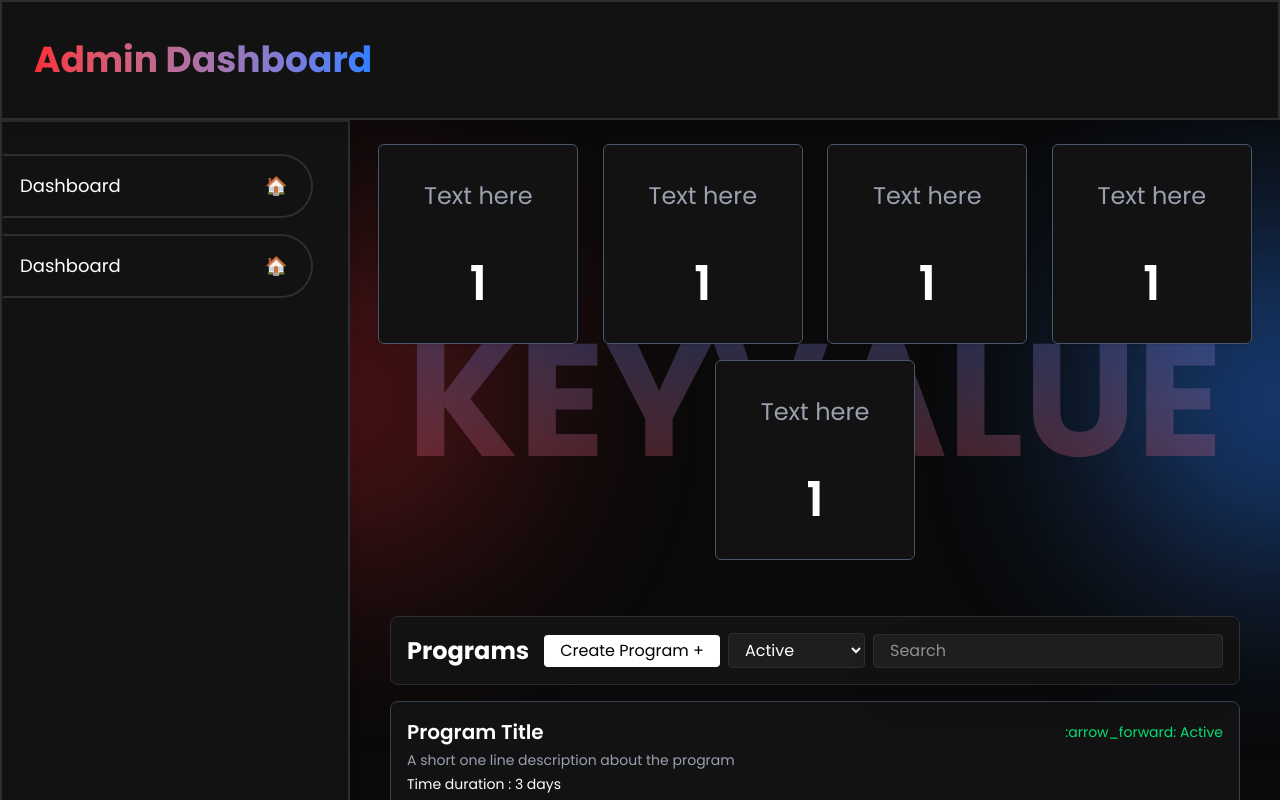
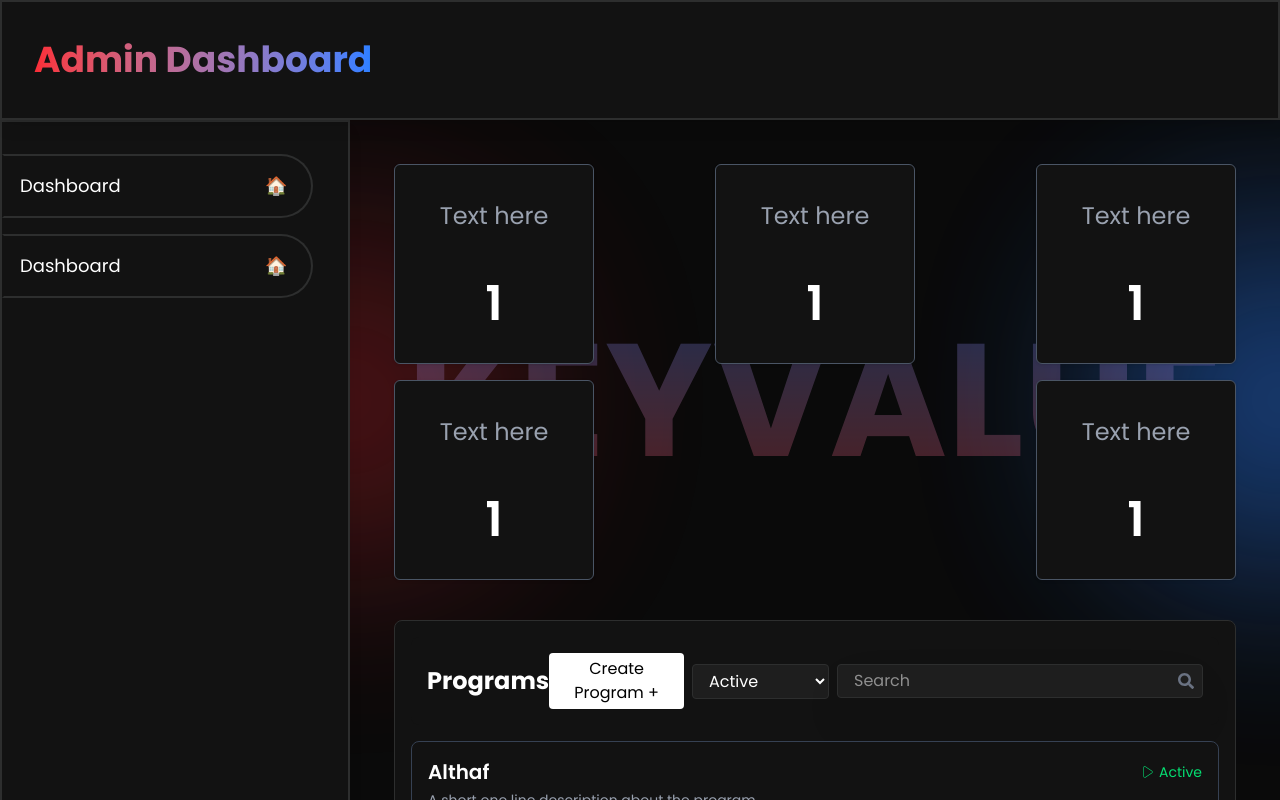
Before and after one commit to NamrithaGirish/Training-Management-Keyvalue, a React (Vite) app in the folder frontend/: page / in a window 1280 px wide. Built offline with nearby package versions, Linux system fonts and the light colour scheme.

Commit message:
Restructured directories and completed high priority functionalities of Admin Dashboard page

```diff
--- a/frontend/src/components/eventList/EventList.tsx
+++ b/frontend/src/components/eventList/EventList.tsx
@@ -1,4 +1,7 @@
-import React, { useState } from "react";
+import { useState } from "react";
+import { CiPlay1 } from "react-icons/ci";
+import { FaSearch } from "react-icons/fa";
+
 type CardProps = {
     title: string;
     description: string;
@@ -15,6 +18,41 @@ type EventListProps = {
     data?: CardProps[];
 };
 
+const EventListItem = ({ item }: { item: CardProps }) => {
+    return (
+        <div className="border border-gray-700 p-4 rounded-lg bg-[#121212]">
+            <div className="flex items-center justify-between">
+                <h3 className="text-xl font-semibold">{item.title}</h3>
+                <span className="text-sm text-green-400 flex items-center gap-1">
+                    <CiPlay1 />
+                    <p>{item.status}</p>
+                </span>
+            </div>
+            <p className="text-sm mt-1 text-gray-400">{item.description}</p>
+            <p className="text-sm mt-1">Time duration : {item.duration}</p>
+            {item.trainer && (
+                <p className="text-sm mt-1">Trainer : {item.trainer}</p>
+            )}
+            {item.totalSessions !== undefined && (
+                <p className="text-sm mt-1">
+                    Total sessions : {item.totalSessions}
+                </p>
+            )}
+            {item.progress !== undefined && (
+                <div className="mt-2">
+                    <p className="text-sm">Progress : {item.progress}%</p>
+                    <div className="w-full bg-gray-700 rounded-full h-2 mt-1">
+                        <div
+                            className="bg-white h-2 rounded-full"
+                            style={{ width: `${item.progress}%` }}
+                        ></div>
+                    </div>
+                </div>
+            )}
+        </div>
+    );
+};
+
 const EventList: React.FC<EventListProps> = ({
     heading,
     showCreateButton = false,
@@ -25,12 +63,13 @@ const EventList: React.FC<EventListProps> = ({
     const [searchTerm, setSearchTerm] = useState("");
     const filteredData = (data || []).filter(
         (item) =>
-            item.title.toLowerCase().includes(searchTerm.toLowerCase()) &&
-            item.status === statusFilter
+            (item.title.toLowerCase().includes(searchTerm.toLowerCase()) &&
+                (statusFilter.toLowerCase() == "all" || item.status === statusFilter))
     );
     return (
-        <div className="p-4 text-white w-full">
-            <div className="flex justify-between items-center mb-4 border border-borderColor p-4 rounded-lg bg-cardColor">
+        <div className=" text-white w-full">
+            <div className="flex flex-col items-center border border-borderColor p-4 rounded-lg bg-cardColor">
+                <div className="flex justify-between items-center mb-4  p-4 rounded-lg bg-cardColor w-full">
                     <h2 className="text-2xl font-bold">{heading}</h2>
                     <div className="flex items-center space-x-2">
                         {showCreateButton && (
@@ -47,9 +86,18 @@ const EventList: React.FC<EventListProps> = ({
                             value={statusFilter}
                             onChange={(e) => setStatusFilter(e.target.value)}
                         >
-                        <option className="bg-itemColor" value="Active">Active</option>
-                        <option className="bg-itemColor" value="Scheduled">Scheduled</option>
-                        <option className="bg-itemColor" value="Completed">Completed</option>
+                            <option className="bg-itemColor" value="Active">
+                                Active
+                            </option>
+                            <option className="bg-itemColor" value="Scheduled">
+                                Scheduled
+                            </option>
+                            <option className="bg-itemColor" value="Completed">
+                                Completed
+                            </option>
+                            <option className="bg-itemColor" value="All">
+                                All
+                            </option>
                         </select>
 
                         <div className="flex items-center border border-borderColor rounded px-2 bg-itemColor shadow-2xl">
@@ -60,56 +108,16 @@ const EventList: React.FC<EventListProps> = ({
                                 value={searchTerm}
                                 onChange={(e) => setSearchTerm(e.target.value)}
                             />
-                        <span></span>
+                            <FaSearch className="text-gray-500" />
                         </div>
                     </div>
                 </div>
 
-            <div className="space-y-4">
+                <div className="space-y-4 w-full">
                     {filteredData.map((item, index) => (
-                    <div
-                        key={index}
-                        className="border border-gray-700 p-4 rounded-lg bg-[#121212]"
-                    >
-                        <div className="flex items-center justify-between">
-                            <h3 className="text-xl font-semibold">
-                                {item.title}
-                            </h3>
-                            <span className="text-sm text-green-400">
-                                :arrow_forward: {item.status}
-                            </span>
+                        <EventListItem key={index} item={item} />
+                    ))}
                 </div>
-                        <p className="text-sm mt-1 text-gray-400">
-                            {item.description}
-                        </p>
-                        <p className="text-sm mt-1">
-                            Time duration : {item.duration}
-                        </p>
-                        {item.trainer && (
-                            <p className="text-sm mt-1">
-                                Trainer : {item.trainer}
-                            </p>
-                        )}
-                        {item.totalSessions !== undefined && (
-                            <p className="text-sm mt-1">
-                                Total sessions : {item.totalSessions}
-                            </p>
-                        )}
-                        {item.progress !== undefined && (
-                            <div className="mt-2">
-                                <p className="text-sm">
-                                    Progress : {item.progress}%
-                                </p>
-                                <div className="w-full bg-gray-700 rounded-full h-2 mt-1">
-                                    <div
-                                        className="bg-white h-2 rounded-full"
-                                        style={{ width: `${item.progress}%` }}
-                                    ></div>
-                                </div>
-                            </div>
-                        )}
-                    </div>
-                ))}
             </div>
         </div>
     );
--- /dev/null
+++ b/frontend/src/components/header/Header.tsx
@@ -0,0 +1,13 @@
+const Header = ({ title="Title" } : { title?: string }) => {
+    return (
+        <div
+            className={`flex items-center justify-between w-full py-4 px-8 bg-cardColor h-headerHeight border-2 border-borderColor fixed top-0 left-0 right-0 text-white shadow-lg z-50`}
+        >
+            <h1 className="text-4xl font-bold bg-gradient-to-r from-red-500  to-blue-500 text-transparent bg-clip-text">
+                {title}
+            </h1>
+        </div>
+    );
+};
+
+export default Header;
--- /dev/null
+++ b/frontend/src/components/layout/Layout.tsx
@@ -0,0 +1,35 @@
+import Header from "../header/Header";
+import Navbar from "../navbar/Navbar";
+
+const LightEffect = () => {
+    return (
+        <div className="w-bodyWidth h-screen flex items-center justify-center fixed top-0 pointer-events-none">
+            <div className="w-full h-full flex items-center justify-center absolute top-0 opacity-80">
+                <div className="absolute left-0 -translate-x-1/2 w-70 h-70 bg-red-500 rounded-full blur-[120px] animate-[pulse_4s_ease-in-out_infinite]"></div>
+                <div className="absolute right-0 translate-x-1/2 w-70 h-70 bg-blue-500 rounded-full blur-[120px] animate-[pulse_4s_ease-in-out_2s_infinite]"></div>
+            </div>
+            <h1 className="absolute w-full text-center text-[1000%] uppercase font-bold bg-gradient-to-b from-blue-500  to-red-500 text-transparent bg-clip-text opacity-30 scale-100">
+                Keyvalue
+            </h1>
+        </div>
+    );
+};
+
+const Layout = ({ title, children }: { title?: string, children?: React.ReactNode }) => {
+    return (
+        <div className="flex flex-col min-h-screen bg-bgColor">
+            <Header title={title}/>
+            <Navbar />
+            <div className="flex mt-headerHeight">
+                <div className="w-full h-bodyHeight relative ml-navbarWidth">
+                    <LightEffect />
+                    <main className="p-6 overflow-y-auto w-full h-full relative z-10">
+                        {children}
+                    </main>
+                </div>
+            </div>
+        </div>
+    );
+};
+
+export default Layout;
--- /dev/null
+++ b/frontend/src/components/navbar/Navbar.tsx
@@ -0,0 +1,34 @@
+const NavbarItem = ({
+    label = "label",
+    icon = "icon",
+}: {
+    label?: string;
+    icon?: string;
+}) => {
+    return (
+        <li>
+            <a
+                href="#"
+                className="flex justify-between items-center w-9/10 border-2 border-borderColor border-l-transparent bg-cardColor rounded-r-full p-4 pr-6"
+            >
+                <p className="text-white text-lg">{label}</p>
+                <span className="text-white text-lg">{icon}</span>
+            </a>
+        </li>
+    );
+};
+
+const Navbar = () => {
+    return (
+        <nav
+            className={`fixed top-headerHeight -translate-x-2px left-0 bottom-0 w-navbarWidth h-full bg-cardColor text-white shadow-lg py-8 z-40 border-2 border-borderColor`}
+        >
+            <ul className="space-y-4">
+                <NavbarItem label="Dashboard" icon="🏠" />
+                <NavbarItem label="Dashboard" icon="🏠" />
+            </ul>
+        </nav>
+    );
+};
+
+export default Navbar;
--- a/frontend/src/pages/adminDashboard/AdminDashboard.tsx
+++ b/frontend/src/pages/adminDashboard/AdminDashboard.tsx
@@ -1,69 +1,10 @@
 import DashboardCard from "../../components/card/Card";
 import EventList from "../../components/eventList/EventList";
-
-const Header = () => {
-    return (
-        <div
-            className={`flex items-center justify-between w-full py-4 px-8 bg-cardColor h-headerHeight border-2 border-borderColor fixed top-0 left-0 right-0 text-white shadow-lg z-50`}
-        >
-            <h1 className="text-4xl font-bold bg-gradient-to-r from-red-500  to-blue-500 text-transparent bg-clip-text">
-                Admin Dashboard
-            </h1>
-        </div>
-    );
-};
-
-const NavbarItem = ({
-    label = "label",
-    icon = "icon",
-}: {
-    label?: string;
-    icon?: string;
-}) => {
-    return (
-        <li>
-            <a
-                href="#"
-                className="flex justify-between items-center w-9/10 border-2 border-borderColor border-l-transparent bg-cardColor rounded-r-full p-4 pr-6"
-            >
-                <p className="text-white text-lg">{label}</p>
-                <span className="text-white text-lg">{icon}</span>
-            </a>
-        </li>
-    );
-};
-
-const Navbar = () => {
-    return (
-        <nav
-            className={`fixed top-headerHeight -translate-x-2px left-0 bottom-0 w-navbarWidth h-full bg-cardColor text-white shadow-lg py-8 z-40 border-2 border-borderColor`}
-        >
-            <ul className="space-y-4">
-                <NavbarItem label="Dashboard" icon="🏠" />
-                <NavbarItem label="Dashboard" icon="🏠" />
-            </ul>
-        </nav>
-    );
-};
-
-const LightEffect = () => {
-    return (
-        <div className="w-bodyWidth h-screen flex items-center justify-center fixed top-0 pointer-events-none">
-            <div className="w-full h-full flex items-center justify-center absolute top-0 opacity-80">
-                <div className="absolute left-0 -translate-x-1/2 w-70 h-70 bg-red-500 rounded-full blur-[120px] animate-[pulse_4s_ease-in-out_infinite]"></div>
-                <div className="absolute right-0 translate-x-1/2 w-70 h-70 bg-blue-500 rounded-full blur-[120px] animate-[pulse_4s_ease-in-out_2s_infinite]"></div>
-            </div>
-            <h1 className="absolute w-full text-center text-[1000%] uppercase font-bold bg-gradient-to-b from-blue-500  to-red-500 text-transparent bg-clip-text opacity-30 scale-100">
-                Keyvalue
-            </h1>
-        </div>
-    );
-};
-
+import Layout from "../../components/layout/Layout";
 
 const CardsList = () => {
     return (
-        <div className="flex flex-wrap items-center justify-around gap-4 w-full">
+        <div className="flex flex-wrap items-center justify-between gap-4 w-full">
             <DashboardCard label="Text here" value="1" />
             <DashboardCard label="Text here" value="1" />
             <DashboardCard label="Text here" value="1" />
@@ -73,27 +14,10 @@ const CardsList = () => {
     );
 };
 
-const Layout = ({ children }: { children?: React.ReactNode }) => {
-    return (
-        <div className="flex flex-col min-h-screen bg-bgColor">
-            <Header />
-            <Navbar />
-            <div className="flex mt-headerHeight">
-                <div className="w-full h-bodyHeight relative ml-navbarWidth">
-                    <LightEffect />
-                    <main className="p-6 overflow-y-auto w-full h-full relative z-10">
-                        {children}
-                    </main>
-                </div>
-            </div>
-        </div>
-    );
-};
-
 const AdminDashboard = () => {
     return (
-        <Layout>
-            <div className="flex flex-col items-center justify-center gap-10">
+        <Layout title="Admin Dashboard">
+            <div className="flex flex-col items-center justify-center gap-10 p-5">
                 <CardsList />
                 <EventList
                     heading="Programs"
@@ -101,7 +25,7 @@ const AdminDashboard = () => {
                     onCreateClick={() => console.log("Create program clicked")}
                     data={[
                         {
-                            title: "Program Title",
+                            title: "Althaf",
                             description:
                                 "A short one line description about the program",
                             duration: "3 days",
@@ -109,20 +33,24 @@ const AdminDashboard = () => {
                             totalSessions: 7,
                             progress: 90,
                         },
-                    ]}
-                />
-
-                <EventList
-                    heading="Sessions"
-                    data={[
                         {
-                            title: "Session Title",
+                            title: "Bhagya",
                             description:
-                                "A short one line description about the session",
-                            duration: "8 hours",
-                            status: "Active",
-                            trainer: "Trainer Name",
+                                "A short one line description about the program",
+                            duration: "3 days",
+                            status: "Completed",
+                            totalSessions: 7,
+                            progress: 90,
                         },
+                        {
+                            title: "Nithish",
+                            description:
+                                "A short one line description about the program",
+                            duration: "3 days",
+                            status: "Scheduled",
+                            totalSessions: 7,
+                            progress: 90,
+                        }
                     ]}
                 />
             </div>
```
Lines whose indentation alone changed are shown as unchanged.
